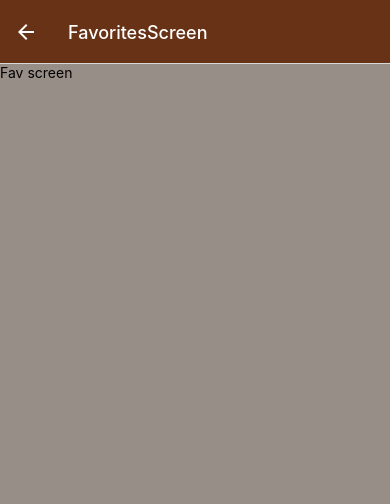
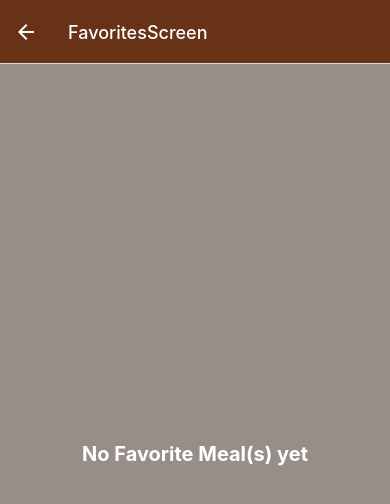
Before and after one commit to antarikshgosain/react-meals, a React Native app in the folder meals/: screen /FavoritesScreen in a window 390 px wide. Shown: the top 504 px of the page. Built offline with nearby package versions, Linux system fonts and the light colour scheme.

Commit message:
favorites screen populated with favorite meals

```diff
--- /dev/null
+++ b/meals/components/MealList/MealsList.js
@@ -0,0 +1,41 @@
+
+import { View, Text, StyleSheet, FlatList, Pressable, } from 'react-native'
+import MealItem from '../MealItem';
+
+
+function MealsList({items}){
+
+    function renderMealItem(itemData) {
+        const item = itemData.item;
+
+        const mealItemProp = {
+            id: item.id,
+            title: item.title,
+            imageUrl: item.imageUrl,
+            affordability: item.affordability,
+            complexity: item.complexity,
+            duration: item.duration,
+        };
+        return (
+            <MealItem {...mealItemProp} />
+        )
+    }
+
+    return (
+        <View style={styles.container}>
+
+            <FlatList data={items} keyExtractor={(item) => item.id} renderItem={renderMealItem}>
+            </FlatList>
+
+        </View>
+    );
+}
+
+const styles = StyleSheet.create({
+    container: {
+        flex: 1,
+        padding: 16
+    }
+});
+
+export default MealsList;
--- a/meals/screens/FavoritesScreen.js
+++ b/meals/screens/FavoritesScreen.js
@@ -1,12 +1,48 @@
+import React from "react";
+import { useContext } from "react";
 import { View, Text, Image, StyleSheet, ScrollView, Button } from "react-native";
+import MealsList from "../components/MealList/MealsList";
+import { MEALS } from "../data/dummy-data";
+import { FavoritesContext } from "../store/context/favorites-context";
+import { getDateTimeMetadata } from "../utils/Utility";
 
 function FavoritesScreen() {
+    console.log(getDateTimeMetadata() + "Reached FavoritesScreen");
+    const favoriteMealContext = useContext(FavoritesContext);
+    const favoriteMeals = MEALS.filter(meal => favoriteMealContext.ids.includes(meal.id));
+    if(favoriteMeals.length === 0 ) {
+        return(
+            <View style={styles.rootContainer}>
+                <Text style={styles.title}>No Favorite Meal(s) yet</Text>
+            </View>
+        );
+    } else {
+        return (
+            <React.Fragment>
 
-    return (
-        <Text>
-            Fav screen
-        </Text>
-    );
+            <Text style={[styles.title, styles.titleContainer]}>Favorite Meal(s)</Text>
+            <MealsList items={favoriteMeals}/>
+            </React.Fragment>
+        );
+    }
+
 }
 
 export default FavoritesScreen;
+
+const styles = StyleSheet.create({
+    rootContainer: {
+        flex: 1,
+        justifyContent: "center",
+        alignItems: 'center'
+    },
+    titleContainer:{
+        paddingTop: 30,
+        textAlign: 'center',
+    },
+    title: {
+        fontSize: 20,
+        fontWeight: 'bold',
+        color: 'white'
+    }
+});
--- a/meals/screens/MealsOverviewScreen.js
+++ b/meals/screens/MealsOverviewScreen.js
@@ -2,6 +2,7 @@ import { useEffect, useLayoutEffect } from "react";
 import { CATEGORIES, MEALS } from "../data/dummy-data";
 import { View, Text, StyleSheet, FlatList, Pressable, } from 'react-native'
 import MealItem from "../components/MealItem";
+import MealsList from "../components/MealList/MealsList";
 
 
 function MealsOverviewScreen({ navigation, route }) {
@@ -21,38 +22,10 @@ function MealsOverviewScreen({ navigation, route }) {
         });
     }, [categoryId, navigation])
 
-    function renderMealItem(itemData) {
-        const item = itemData.item;
-
-        const mealItemProp = {
-            id: item.id,
-            title: item.title,
-            imageUrl: item.imageUrl,
-            affordability: item.affordability,
-            complexity: item.complexity,
-            duration: item.duration,
-        };
-        return (
-            <MealItem {...mealItemProp} />
-        )
-    }
-
     return (
-
-        <View style={styles.container}>
-
-            <FlatList data={displayedMeals} keyExtractor={(item) => item.id} renderItem={renderMealItem}>
-            </FlatList>
-
-        </View>
-    )
+        <MealsList items={displayedMeals} />
+    );
 }
 
-const styles = StyleSheet.create({
-    container: {
-        flex: 1,
-        padding: 16
-    }
-});
 
 export default MealsOverviewScreen;
```
